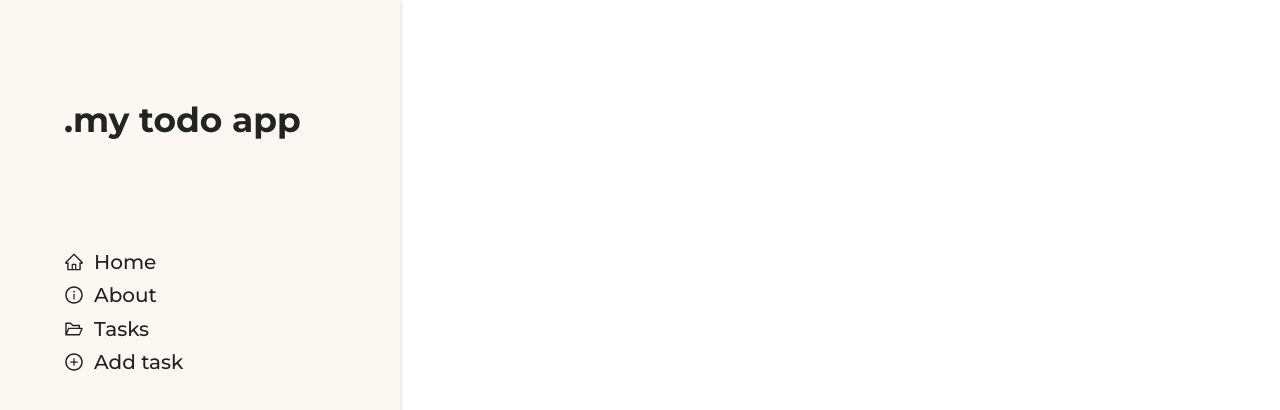
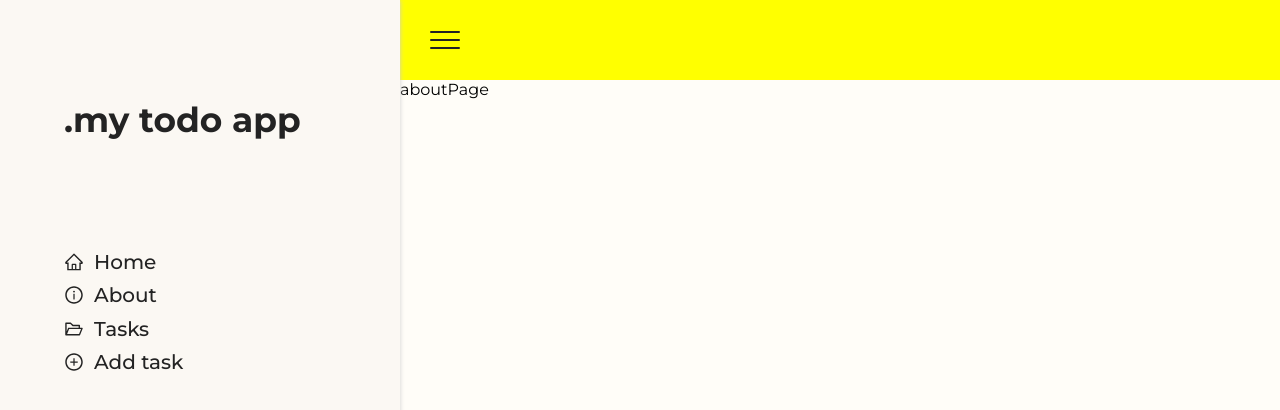
Before and after one commit to dkveil/my-todo-app-with-ts, a React (Create React App) app: page /about in a window 1280 px wide. Shown: the top 410 px of the page. Built offline with nearby package versions, Linux system fonts and the light colour scheme.

Commit message:
pages route added

```diff
--- a/src/App.tsx
+++ b/src/App.tsx
@@ -1,21 +1,23 @@
-import { ThemeProvider } from 'styled-components';
-import { theme } from './styles/theme';
-import GlobalStyles from './styles/global'
-import { Routes, Route } from 'react-router';
-import NavbarCart from './components/NavbarCart';
-import Navbar from './components/Navbar/index';
-import { AppWrapper } from './containers/container';
-import styled from 'styled-components';
-import Home from './components/Pages/Home';
-import GlobalContextProvider from './context/GlobalContext';
+import { ThemeProvider } from "styled-components";
+import { theme } from "./styles/theme";
+import GlobalStyles from "./styles/global";
+import { Routes, Route } from "react-router";
+import NavbarCart from "./components/NavbarCart";
+import Navbar from "./components/Navbar/index";
+import { AppWrapper } from "./containers/container";
+import styled from "styled-components";
+import HomePage from "./pages/HomePage";
+import AboutPage from "./pages/AboutPage";
+import TasksPage from "./pages/TasksPage";
+import AddTaskPage from "./pages/AddTaskPage";
+import GlobalContextProvider from "./context/GlobalContext";
 
 const Test = styled.div`
     display: flex;
-    justify-content: center;
+    flex-direction: column;
     flex-grow: 1;
-    background-color: ${({theme}) => theme.color.bgapp};
-`
-;
+    background-color: ${({ theme }) => theme.color.bgapp};
+`;
 
 const App = () => {
     return (
@@ -24,17 +26,19 @@ const App = () => {
                 <GlobalStyles />
                 <AppWrapper>
                     <NavbarCart />
+                    <Test>
+                        <Navbar />
                         <Routes>
-            <Route path="/" element={
-              <Test>
-                <Home />
+                            <Route path="/" element={<HomePage />} />
+                            <Route path="/about" element={<AboutPage />} />
+                            <Route path="/tasks" element={<TasksPage />} />
+                            <Route path="/add-task" element={<AddTaskPage />} />
+                        </Routes>
                     </Test>
-          }/>
-          </Routes>
                 </AppWrapper>
             </ThemeProvider>
         </GlobalContextProvider>
     );
-}
+};
 
 export default App;
--- a/src/components/Button/index.tsx
+++ b/src/components/Button/index.tsx
@@ -1,4 +1,3 @@
-import styled from "styled-components";
 import * as Btn from './Button.styles'
 import { ButtonStylesProps } from './Button.styles'
 
--- a/src/components/NavbarCart/NavbarCart.styles.ts
+++ b/src/components/NavbarCart/NavbarCart.styles.ts
@@ -57,6 +57,6 @@ export const NavLink = styled(Link)`
     text-decoration: none;
 
     &:hover{
-        color: ${({theme}) => theme.fonthover};
+        color: ${({theme}) => theme.color.fonthover};
     }
 `
--- a/src/components/NavbarCart/index.tsx
+++ b/src/components/NavbarCart/index.tsx
@@ -32,7 +32,7 @@ const navitems = [
 
 const NavbarCart = () => {
 
-    const { barActive } = useGlobalContext()
+    const { barActive, closeBar } = useGlobalContext()
 
     return (
         <NavCart.Wrapper opened={barActive}>
@@ -44,7 +44,7 @@ const NavbarCart = () => {
             <nav>
                 <NavCart.NavList>
                     {navitems.map(item => (
-                        <NavCart.NavItem id={item.name}>
+                        <NavCart.NavItem id={item.name} onClick={closeBar}>
                             <NavCart.NavLink to={item.path}>
                                 {item.icon && item.icon}
                                 {item.name}
--- a/src/components/Pages/Home.tsx
+++ /dev/null
@@ -1,11 +0,0 @@
-import Navbar from "../Navbar";
-
-const Home = () => {
-    return (
-        <>
-            <Navbar />
-        </>
-    );
-};
-
-export default Home;
--- /dev/null
+++ b/src/pages/AboutPage.tsx
@@ -0,0 +1,9 @@
+const AboutPage = () => {
+    return (
+        <>
+            aboutPage
+        </>
+    )
+}
+
+export default AboutPage;
--- /dev/null
+++ b/src/pages/AddTaskPage.tsx
@@ -0,0 +1,6 @@
+
+const AddTaskPage = () => {
+    return <>AddTask</>;
+};
+
+export default AddTaskPage;
--- /dev/null
+++ b/src/pages/HomePage.tsx
@@ -0,0 +1,9 @@
+const HomePage = () => {
+    return (
+        <>
+            homepage
+        </>
+    );
+};
+
+export default HomePage;
--- /dev/null
+++ b/src/pages/TasksPage.tsx
@@ -0,0 +1,9 @@
+const TasksPage = () => {
+    return(
+        <>
+            taskpage
+        </>
+    )
+}
+
+export default TasksPage;
```
Also changed, not shown: src/components/Button/Button.styles.ts (renamed from src/components/Button/Button.styles.tsx). Lines whose indentation alone changed are shown as unchanged.
